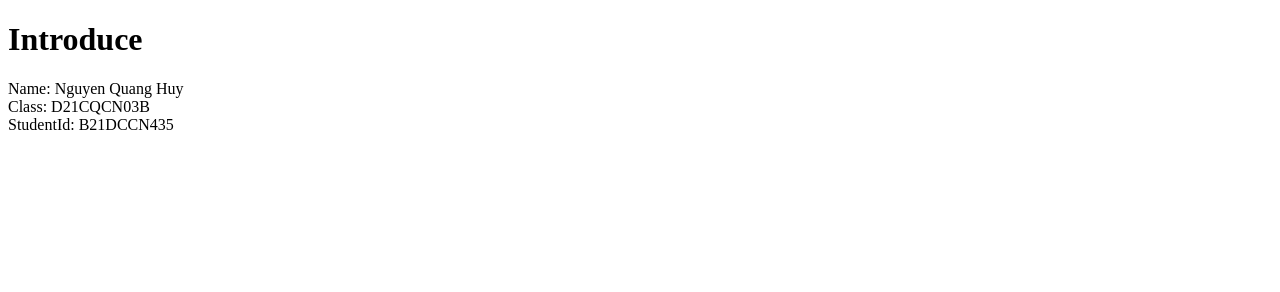
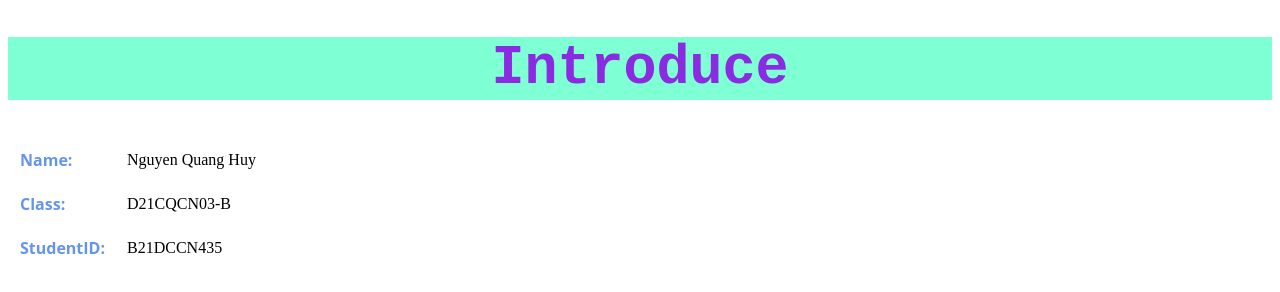
Before and after one commit to NgQuangHuyit/NgQuangHuyit.github.io, a plain HTML site: page Intro/index.html in a window 1280 px wide. Drawn offline with Linux system fonts and the light colour scheme.

Commit message:
empty mess

```diff
--- a/Intro/index.html
+++ b/Intro/index.html
@@ -1,11 +1,55 @@
 <!DOCTYPE html>
 <html>
-    <body>
+    <head>
+        <title>Nguyen Quang Huy</title>
+        <meta charset="utf-8">
+        <style>
+            h1 {
+                text-align: center;
+                font-size: 55px;
+                font-family: 'Courier New', Courier, monospace;
+                color: blueviolet;
+                background-color: aquamarine;
+            }
+
+            td {
+                padding: 10px;
+            }
+            td.field {
+                font-weight: bold;
+                text-align: left;
+                color:cornflowerblue;
+                font-family: 'open sans';
+            }
+        </style>
+    </head>
+    <body style="background-image:https://i.gyazo.com/ad27bc12ca81e862ceb35328122757ee.png">
         <h1> Introduce </h1>
-        <div class="container">
-            <div>Name: Nguyen Quang Huy</div>
-            <div>Class: D21CQCN03B</div>
-            <div>StudentId: B21DCCN435</div>
-        </div>
+        <table>
+            <tr>
+                <td class="field">
+                    Name:
+                </td>
+                <td class="value">
+                    Nguyen Quang Huy
+                </td>
+            </tr>
+            <tr>
+                <td class="field">
+                    Class:
+                </td>
+                <td class="value">
+                    D21CQCN03-B
+                </td>
+            </tr>
+            <tr>
+                <td class="field">
+                    StudentID:
+                </td>
+                <td class="value">
+                    B21DCCN435
+                </td>
+            </tr>
+        </table>
     </body>
 </html>
```
